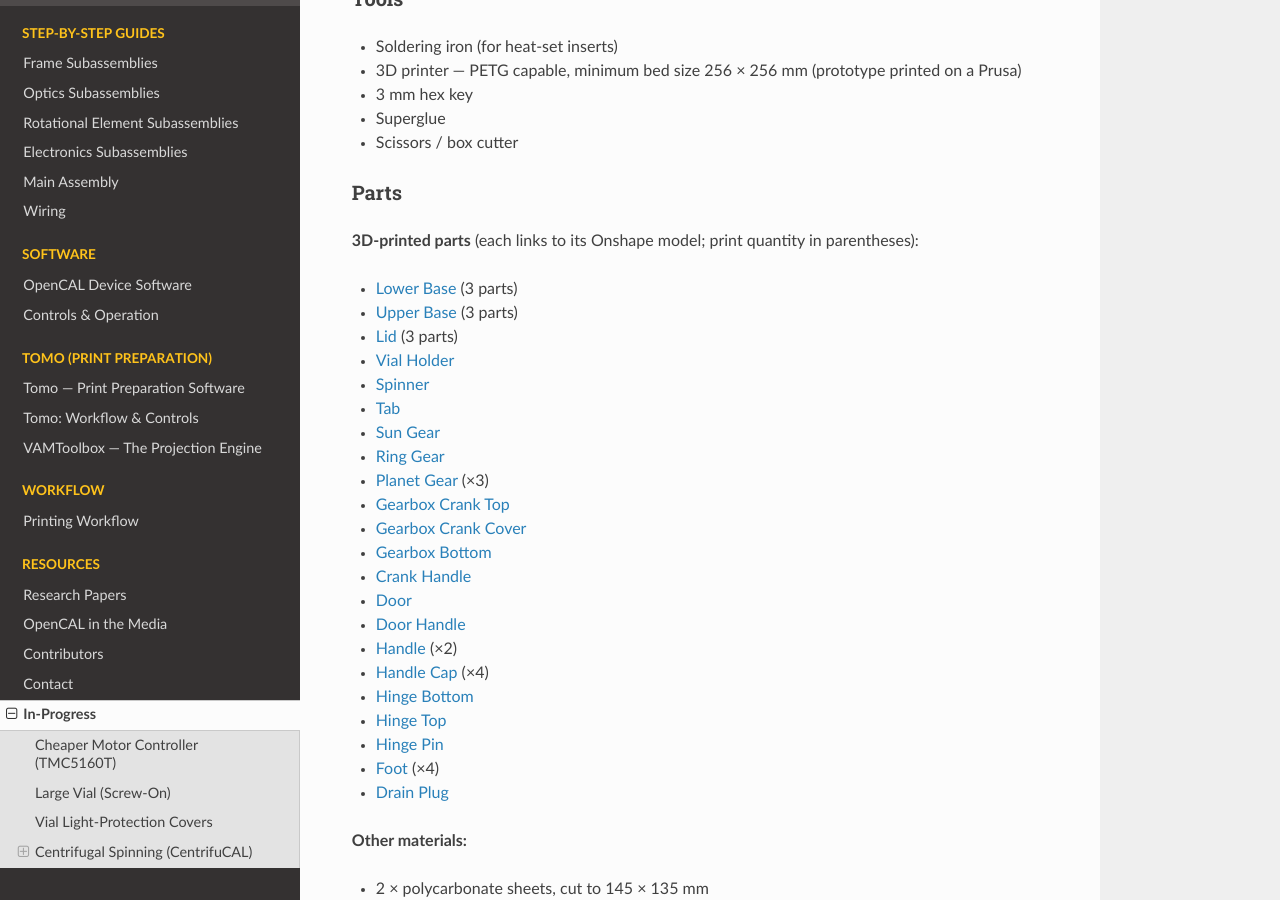
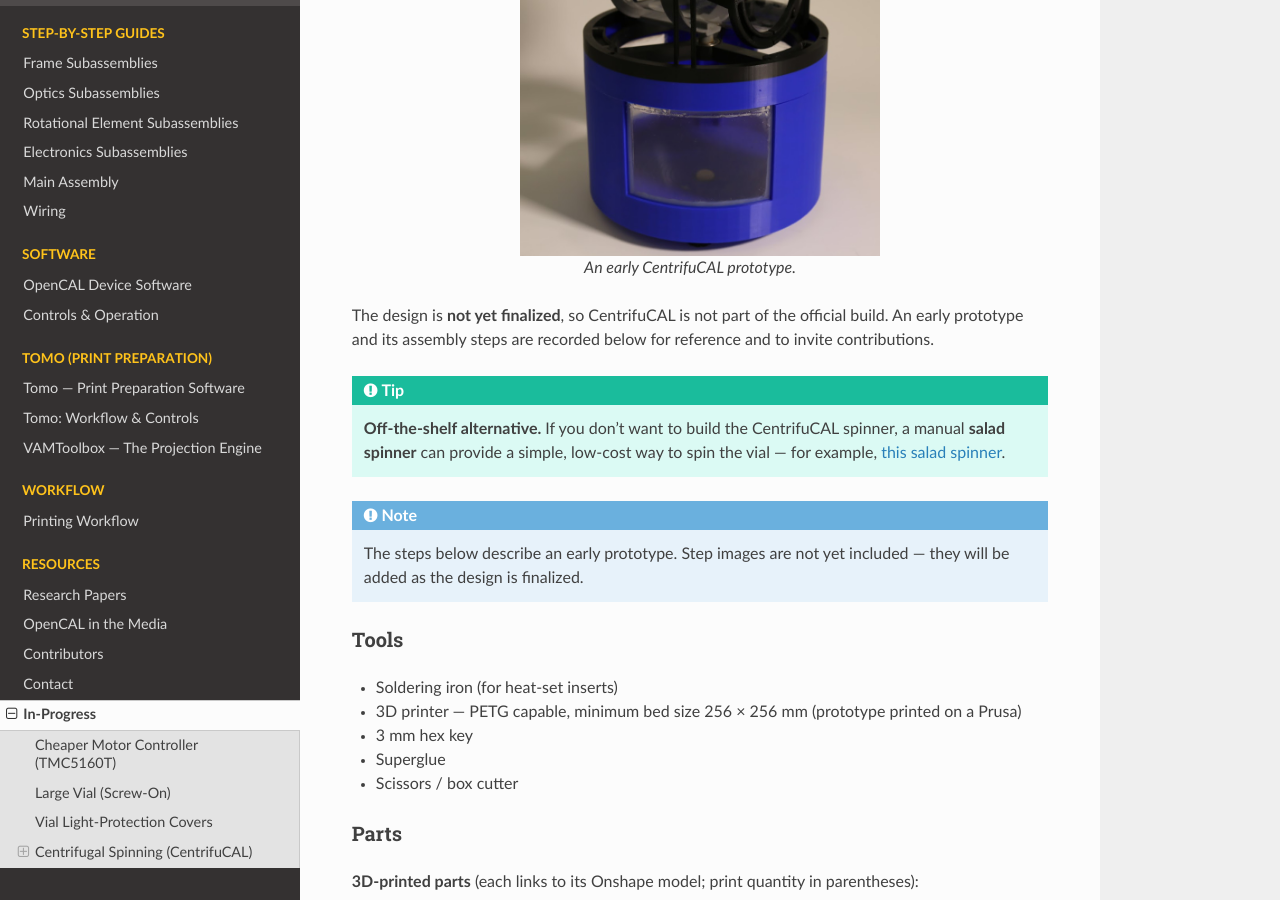
Before and after one commit to computed-axial-lithography/OpenCAL-documentation, a Sphinx documentation site: the page built from docs/source/resources/in_progress.rst, in a window 1280 px wide and 900 px high, scrolled down 1412 px. Built offline with Sphinx 7.4.7 and the Read the Docs theme 3.1.0, drawn with Linux system fonts in a browser that asks for light colours.

Commit message:
Add CentrifuCAL prototype photo and salad-spinner alternative
- Add a photo of the CentrifuCAL prototype to the In-Progress entry
- List a manual salad spinner as a possible off-the-shelf centrifugal option

Co-Authored-By: Claude Opus 4.8 (1M context) <noreply@anthropic.com>

```diff
--- a/docs/source/resources/in_progress.rst
+++ b/docs/source/resources/in_progress.rst
@@ -49,8 +49,20 @@ A centrifugal spinning approach — **CentrifuCAL** — is being explored to hel
 or floating of the part in low-viscosity resin. It is a **hand-cranked, planetary-gear spinner**
 that holds and rotates the vial.
 
+.. figure:: ../static/centrifucal_setup.jpg
+   :align: center
+   :width: 360px
+
+   An early CentrifuCAL prototype.
+
 The design is **not yet finalized**, so CentrifuCAL is not part of the official build. An early
 prototype and its assembly steps are recorded below for reference and to invite contributions.
+
+.. tip::
+
+   **Off-the-shelf alternative.** If you don't want to build the CentrifuCAL spinner, a manual
+   **salad spinner** can provide a simple, low-cost way to spin the vial — for example,
+   `this salad spinner <https://www.amazon.com/dp/B09KG9Q57N>`__.
 
 .. note::
 
```
Also changed, not shown: docs/source/static/centrifucal_setup.jpg (added).
